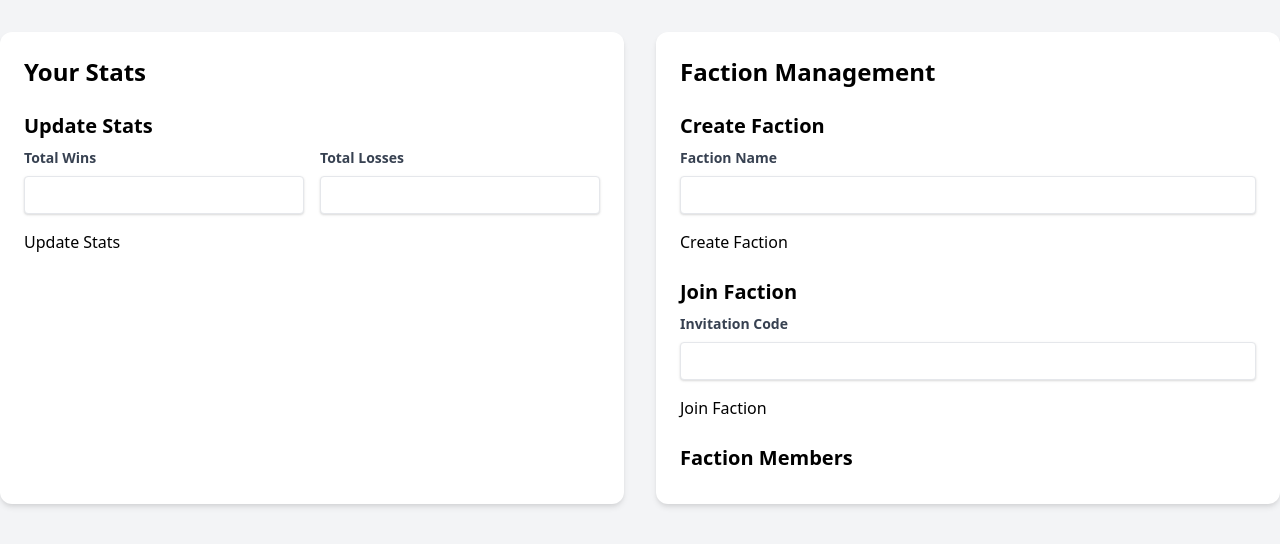
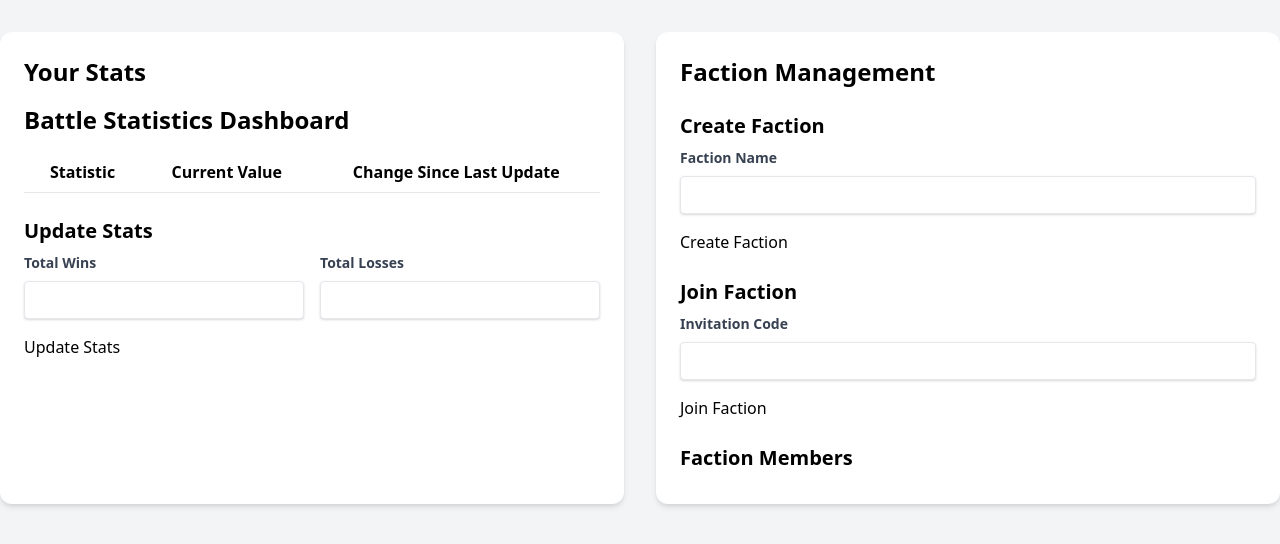
Before and after one commit to cntlouie/mafiamaneger, a Flask app: page /dashboard in a window 1280 px wide. Shown: the part 64-608 px from the top of the page. Run offline with Flask 3, Linux system fonts and the light colour scheme; the visitor is signed in with stand-in values (Sample User, id 1); lists and menus that the app fills with data are empty; some libraries are stand-ins or nearby versions.

```diff
--- /dev/null
+++ b/static/js/StatisticsDashboard.js
@@ -0,0 +1,80 @@
+const { useState, useEffect } = React;
+
+function ArrowUpIcon() {
+  return (
+    <svg xmlns="http://www.w3.org/2000/svg" width="24" height="24" viewBox="0 0 24 24" fill="none" stroke="currentColor" strokeWidth="2" strokeLinecap="round" strokeLinejoin="round">
+      <line x1="12" y1="19" x2="12" y2="5"></line>
+      <polyline points="5 12 12 5 19 12"></polyline>
+    </svg>
+  );
+}
+
+function ArrowDownIcon() {
+  return (
+    <svg xmlns="http://www.w3.org/2000/svg" width="24" height="24" viewBox="0 0 24 24" fill="none" stroke="currentColor" strokeWidth="2" strokeLinecap="round" strokeLinejoin="round">
+      <line x1="12" y1="5" x2="12" y2="19"></line>
+      <polyline points="19 12 12 19 5 12"></polyline>
+    </svg>
+  );
+}
+
+function StatisticsDashboard() {
+  const [statistics, setStatistics] = useState([]);
+
+  useEffect(() => {
+    fetch('/stats')
+      .then(response => response.json())
+      .then(data => {
+        const stats = Object.entries(data).map(([name, value]) => ({
+          name,
+          currentValue: value,
+          previousValue: value // For now, we'll use the same value for both current and previous
+        }));
+        setStatistics(stats);
+      })
+      .catch(error => console.error('Error:', error));
+  }, []);
+
+  return (
+    <div className="w-full max-w-4xl mx-auto">
+      <h2 className="text-2xl font-bold mb-4">Battle Statistics Dashboard</h2>
+      <table className="min-w-full bg-white">
+        <thead>
+          <tr>
+            <th className="py-2 px-4 border-b">Statistic</th>
+            <th className="py-2 px-4 border-b">Current Value</th>
+            <th className="py-2 px-4 border-b">Change Since Last Update</th>
+          </tr>
+        </thead>
+        <tbody>
+          {statistics.map((stat) => {
+            const change = stat.currentValue - stat.previousValue;
+            const isPositive = change > 0;
+            const isNeutral = change === 0;
+
+            return (
+              <tr key={stat.name}>
+                <td className="py-2 px-4 border-b font-medium">{stat.name}</td>
+                <td className="py-2 px-4 border-b">{stat.currentValue}</td>
+                <td className="py-2 px-4 border-b">
+                  <span className={`flex items-center ${isPositive ? 'text-green-600' : isNeutral ? 'text-gray-500' : 'text-red-600'}`}>
+                    {isPositive ? (
+                      <ArrowUpIcon />
+                    ) : isNeutral ? (
+                      <span className="w-4 h-4 mr-1">-</span>
+                    ) : (
+                      <ArrowDownIcon />
+                    )}
+                    {Math.abs(change)}
+                  </span>
+                </td>
+              </tr>
+            );
+          })}
+        </tbody>
+      </table>
+    </div>
+  );
+}
+
+ReactDOM.render(<StatisticsDashboard />, document.getElementById('react-stats-dashboard'));
--- a/templates/dashboard.html
+++ b/templates/dashboard.html
@@ -4,9 +4,7 @@
 <div class="grid grid-cols-1 md:grid-cols-2 gap-8">
     <div class="bg-white p-6 rounded-xl shadow-md">
         <h2 class="text-2xl font-bold mb-4">Your Stats</h2>
-        <div id="stats-display">
-            <!-- Stats will be populated here by JavaScript -->
-        </div>
+        <div id="react-stats-dashboard"></div>
         <h3 class="text-xl font-bold mt-6 mb-2">Update Stats</h3>
         <form id="stats-form">
             <!-- Add input fields for all stats -->
@@ -54,6 +52,10 @@
 {% endblock %}
 
 {% block scripts %}
+<script src="https://unpkg.com/react@17/umd/react.development.js"></script>
+<script src="https://unpkg.com/react-dom@17/umd/react-dom.development.js"></script>
+<script src="https://unpkg.com/babel-standalone@6/babel.min.js"></script>
 <script src="{{ url_for('static', filename='js/stats.js') }}"></script>
 <script src="{{ url_for('static', filename='js/factions.js') }}"></script>
+<script type="text/babel" src="{{ url_for('static', filename='js/StatisticsDashboard.js') }}"></script>
 {% endblock %}
```
Also changed, not shown: routes/stats.py (+22 -19 lines).
